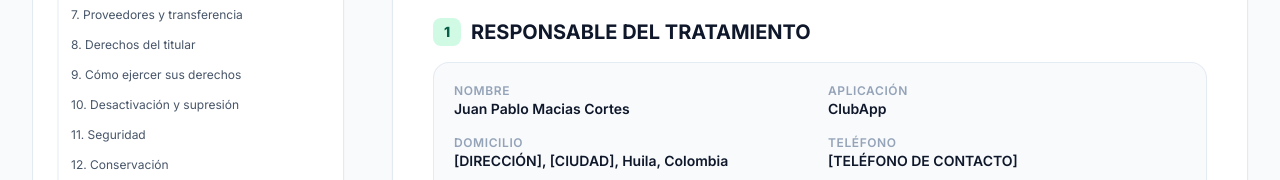
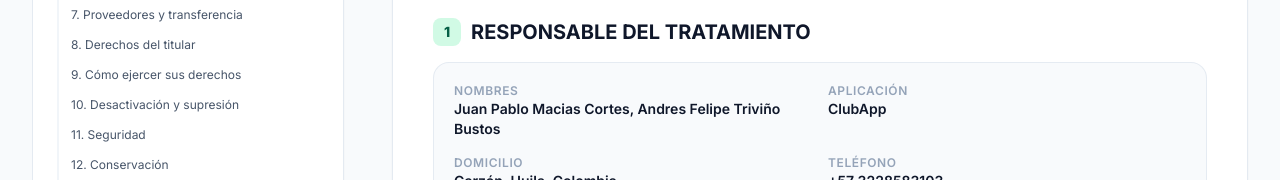
Before and after one commit to maciascortesjuanpablo-debug/Pol-ticas-de-Privacidad, a plain HTML site: page index.html in a window 1280 px wide. Shown: the part 768-948 px from the top of the page. Drawn offline with nearby package versions, Linux system fonts and the light colour scheme.

Commit message:
Actualizacion 2

```diff
--- a/index.html
+++ b/index.html
@@ -305,7 +305,7 @@
 <span class="w-7 h-7 rounded-lg bg-emerald-100 text-emerald-800 text-sm font-extrabold flex items-center justify-center shrink-0">1</span>
 RESPONSABLE DEL TRATAMIENTO
 </h3>
-<div class="bg-slate-50 rounded-2xl p-5 border border-slate-200/80 grid grid-cols-1 sm:grid-cols-2 gap-4 text-sm"><div><span class="block text-xs font-semibold uppercase tracking-wider text-slate-400">Nombre</span><span class="font-semibold text-slate-900">Juan Pablo Macias Cortes</span></div><div><span class="block text-xs font-semibold uppercase tracking-wider text-slate-400">Aplicación</span><span class="font-semibold text-slate-900">ClubApp</span></div><div><span class="block text-xs font-semibold uppercase tracking-wider text-slate-400">Domicilio</span><span class="font-semibold text-slate-900">[DIRECCIÓN], [CIUDAD], Huila, Colombia</span></div><div><span class="block text-xs font-semibold uppercase tracking-wider text-slate-400">Teléfono</span><span class="font-semibold text-slate-900">[TELÉFONO DE CONTACTO]</span></div><div><span class="block text-xs font-semibold uppercase tracking-wider text-slate-400">Correo</span><button onclick="copyEmail()" type="button" class="font-semibold text-emerald-700 hover:underline inline-flex items-center gap-1 cursor-pointer">clubapp03@gmail.com <svg class="w-3.5 h-3.5" fill="none" stroke="currentColor" viewBox="0 0 24 24"><path stroke-linecap="round" stroke-linejoin="round" stroke-width="2" d="M8 16H6a2 2 0 01-2-2V6a2 2 0 012-2h8a2 2 0 012 2v2m-6 12h8a2 2 0 002-2v-8a2 2 0 00-2-2h-8a2 2 0 00-2 2v8a2 2 0 002 2z"></path></svg></button></div></div>
+<div class="bg-slate-50 rounded-2xl p-5 border border-slate-200/80 grid grid-cols-1 sm:grid-cols-2 gap-4 text-sm"><div><span class="block text-xs font-semibold uppercase tracking-wider text-slate-400">Nombres</span><span class="font-semibold text-slate-900">Juan Pablo Macias Cortes, Andres Felipe Triviño Bustos</span></div><div><span class="block text-xs font-semibold uppercase tracking-wider text-slate-400">Aplicación</span><span class="font-semibold text-slate-900">ClubApp</span></div><div><span class="block text-xs font-semibold uppercase tracking-wider text-slate-400">Domicilio</span><span class="font-semibold text-slate-900"> Garzón, Huila, Colombia</span></div><div><span class="block text-xs font-semibold uppercase tracking-wider text-slate-400">Teléfono</span><span class="font-semibold text-slate-900">+57 3228583103</span></div><div><span class="block text-xs font-semibold uppercase tracking-wider text-slate-400">Correo</span><button onclick="copyEmail()" type="button" class="font-semibold text-emerald-700 hover:underline inline-flex items-center gap-1 cursor-pointer">clubapp03@gmail.com <svg class="w-3.5 h-3.5" fill="none" stroke="currentColor" viewBox="0 0 24 24"><path stroke-linecap="round" stroke-linejoin="round" stroke-width="2" d="M8 16H6a2 2 0 01-2-2V6a2 2 0 012-2h8a2 2 0 012 2v2m-6 12h8a2 2 0 002-2v-8a2 2 0 00-2-2h-8a2 2 0 00-2 2v8a2 2 0 002 2z"></path></svg></button></div></div>
 <p>Esta política se expide conforme a la Ley 1581 de 2012, el Decreto 1377 de 2013 (compilado en el Decreto 1074 de 2015) y demás normas que los modifiquen.</p>
 </section>
 <hr class="border-slate-100">
```
